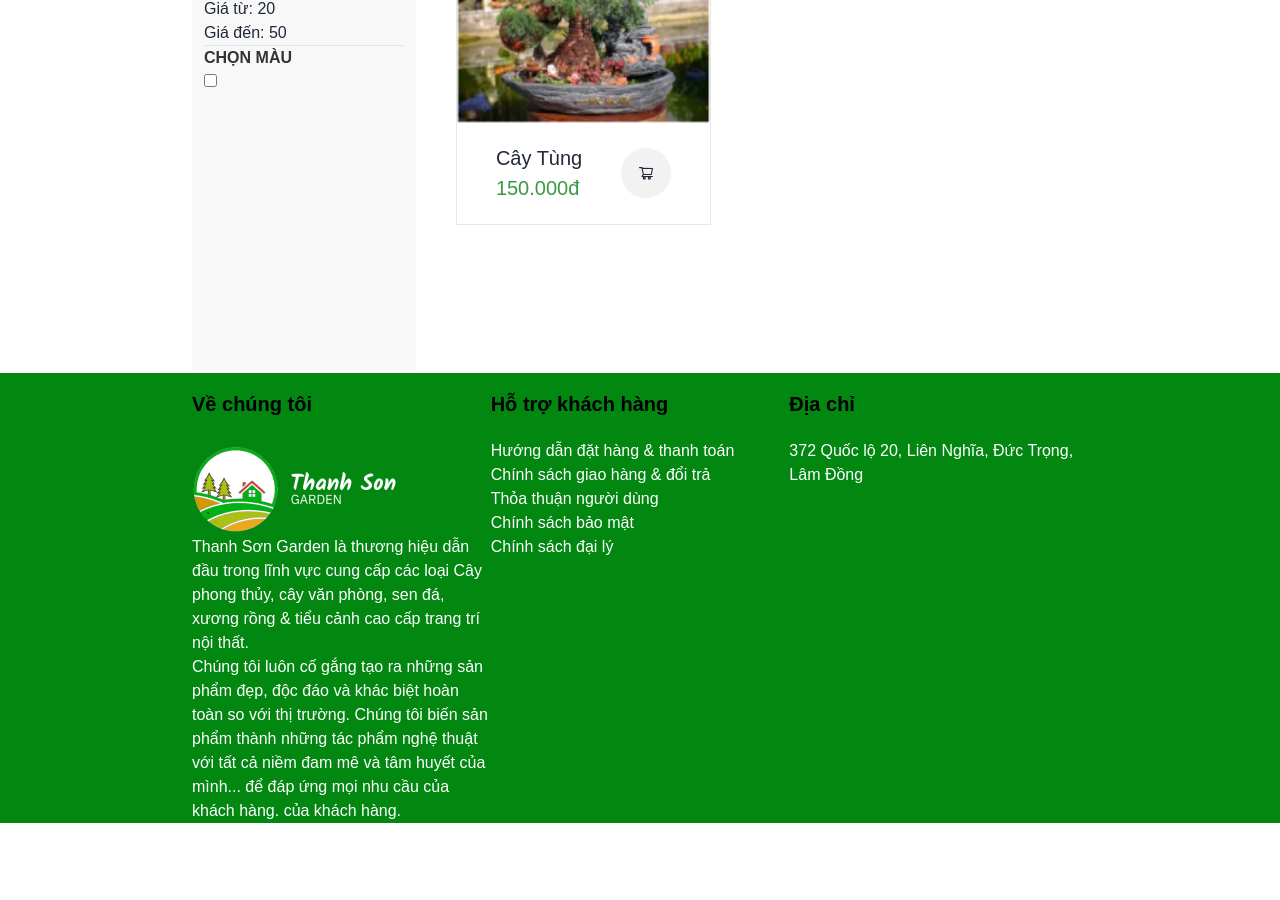
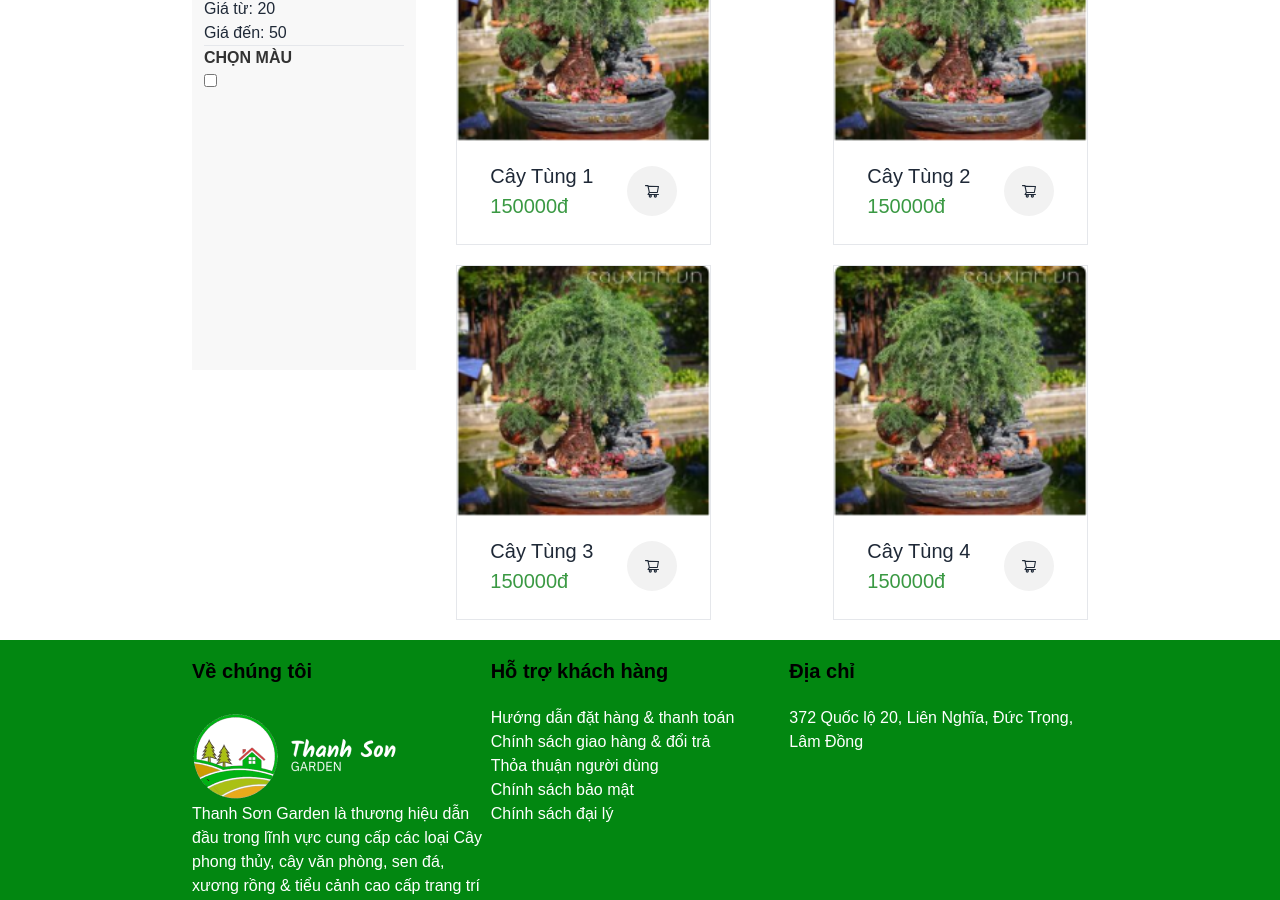
Before and after one commit to Capstone-Bonsai/bonsai_FE, a React (Vite) app: page /product in a window 1280 px wide. Shown: the part 400-1300 px from the top of the page. Before the commit the page ends 1223 px from the top, so only its background shows below. Built offline with nearby package versions, Linux system fonts and the light colour scheme.

Commit message:
product to detail

```diff
--- a/src/data/TopProducts.js
+++ b/src/data/TopProducts.js
@@ -1,6 +1,7 @@
 import testProduct from "../assets/testProduct.png";
 import bonsaiOfficeImage from "../assets/bonsai_office.png";
-import cayTung from "../assets/cay-tung.png";
+import CayTung from "../assets/cay-tung.png";
+
 const topProducts = [
   {
     id: 1,
@@ -89,9 +90,38 @@ const productDetailImage = {
       image: testProduct,
     },
     { id: 2, image: bonsaiOfficeImage },
-    { id: 3, image: cayTung },
-    { id: 4, image: cayTung },
+    { id: 3, image: CayTung },
+    { id: 4, image: CayTung },
   ],
 };
 
-export { topProducts, bonsaiOffice, productDetailImage };
+
+const productList = [
+  {
+    productId: 1,
+    name: "Cây Tùng 1",
+    price: 150000,
+    image: CayTung,
+  },
+  {
+    productId: 2,
+    name: "Cây Tùng 2",
+    price: 150000,
+    image: CayTung,
+  },
+  {
+    productId: 3,
+    name: "Cây Tùng 3",
+    price: 150000,
+    image: CayTung,
+  },
+  {
+    productId: 4,
+    name: "Cây Tùng 4",
+    price: 150000,
+    image: CayTung,
+  },
+];
+
+
+export { topProducts, bonsaiOffice, productDetailImage, productList };
--- a/src/pages/Product/Product.jsx
+++ b/src/pages/Product/Product.jsx
@@ -3,6 +3,7 @@ import { Pagination, Slider } from "antd";
 import "../HomePage/styleHome.css";
 import { Link } from "react-router-dom";
 import CayTung from "../../assets/cay-tung.png";
+import {productList} from '../../data/TopProducts'
 import { ShoppingCartOutlined } from "@ant-design/icons";
 function Product() {
   const [priceRange, setPriceRange] = useState([20, 50]);
@@ -11,23 +12,8 @@ function Product() {
     setPriceRange(value);
   };
 
-  const productList = [
-    {
-      id: 1,
-      name: "Cây Tùng",
-      price: 150000,
-      image: CayTung,
-    },
-    {
-      id: 1,
-      name: "Cây Tùng",
-      price: 150000,
-      image: CayTung,
-    },
-  ];
-
   return (
-    <div>
+    <div className="mb-5">
       <div className="border-b py-2">
         <div className="w-[70%] m-auto mt-2">Trang chủ &gt; Sản phẩm</div>
       </div>
@@ -67,24 +53,32 @@ function Product() {
             </div>
           </div>
         </div>
-        <div className="w-[75%] pl-10 ">
-          <div className="w-[255px] h-[355px] border">
-            <img className="w-full" src={CayTung} alt="" height={255} />
-            <div className="flex items-center justify-evenly">
-              <div className=" py-5 text-[20px]">
-                <div>Cây Tùng</div>
-                <div className="text-[#3a9943]">150.000đ</div>
+        <div className="w-[75%] pl-10 flex flex-wrap justify-between">
+          {productList.map((product) => (
+            <Link
+              to={`/productDetail/${product.productId}`}
+              key={product.productId}
+              className="w-[255px] h-[355px] border mt-5"
+            >
+              <img
+                className="bg-cover bg-no-repeat w-full h-[250px]"
+                src={product.image}
+              />
+              <div className="flex items-center justify-evenly">
+                <div className="py-5 text-[20px]">
+                  <div>{product.name}</div>
+                  <div className="text-[#3a9943]">{product.price}đ</div>
+                </div>
+                <button className="bg-[#f2f2f2] w-[50px] h-[50px] flex justify-center items-center rounded-full hover:text-[#ffffff] hover:bg-[#3a9943]">
+                  <ShoppingCartOutlined />
+                </button>
               </div>
-              <button className="bg-[#f2f2f2] w-[50px] h-[50px] flex justify-center items-center rounded-full hover:text-[#ffffff] hover:bg-[#3a9943]">
-                <ShoppingCartOutlined />
-              </button>
-            </div>
-          </div>
+            </Link>
+          ))}
         </div>
       </div>
     </div>
   );
 }
 
-
 export default Product;
--- a/src/pages/Product/ProductDetail.jsx
+++ b/src/pages/Product/ProductDetail.jsx
@@ -1,15 +1,24 @@
-import React, { useState } from "react";
+import React, { useEffect, useState } from "react";
 import CayTung from "../../assets/cay-tung.png";
 import { productDetailImage } from "../../data/TopProducts";
-import { Link } from "react-router-dom";
+import { Link, useParams } from "react-router-dom";
 import { Col, InputNumber, Row, Slider, Space } from "antd";
+import { useDispatch, useSelector } from "react-redux";
+import { fetchProductById } from "../../redux/productSlice";
 
 function ProductDetail() {
   const [currentImage, setCurrentImage] = useState(1);
+
+  const dispatch = useDispatch();
+  const { productId } = useParams();
+  useEffect(() => {
+    dispatch(fetchProductById(productId));
+  }, [productId]);
+  const productDetail = useSelector((state) => state.product.productById);
+
   const imageDetail = productDetailImage.image.find(
     (img) => img.id === currentImage
   );
-  console.log(imageDetail);
   const handleImageClick = (newImageId) => {
     setCurrentImage(newImageId);
   };
@@ -18,6 +27,7 @@ function ProductDetail() {
   const onChange = (newValue) => {
     setInputValue(newValue);
   };
+
   return (
     <div>
       <div className="border-b py-2">
@@ -58,7 +68,7 @@ function ProductDetail() {
               Tags: <Link>Cây, Hạt ,...</Link>
             </div>
             <div className="text-[24px] text-[#333333]">
-              Lorem ipsum indoor plants
+              {productDetail.name}
             </div>
             <div className="text-[#3a9943] text-[32px] font-bold">150.000đ</div>
           </div>
--- a/src/redux/productSlice.js
+++ b/src/redux/productSlice.js
@@ -1,11 +1,28 @@
 import { createAsyncThunk, createSlice } from "@reduxjs/toolkit";
 import axios from "axios";
 import { topProducts, bonsaiOffice } from "../data/TopProducts";
-
+import { productList } from "../data/TopProducts";
 export const fetchTopProducts = createAsyncThunk(
   "product/fetchTopProducts",
   async () => {
     return topProducts;
+  }
+);
+
+export const fetchProductById = createAsyncThunk(
+  "product/fetchProductById",
+  async (productId) => {
+    try {
+      const product = productList.find((p) => p.productId == productId);
+      console.log(product);
+      if (product) {
+        return product;
+      } else {
+        throw new Error("Product not found");
+      }
+    } catch (error) {
+      throw error;
+    }
   }
 );
 
@@ -19,6 +36,7 @@ export const fetchBonsaiOffice = createAsyncThunk(
 const initialState = {
   topProductDTO: [],
   bonsaiOfficeDTO: [],
+  productById: [],
   msg: "",
   token: null,
 };
@@ -36,33 +54,27 @@ const productSlice = createSlice({
   },
   extraReducers: (builder) => {
     builder.addCase(fetchTopProducts.pending, (state) => {
-      // Xử lý khi đang chờ
       state.msg = "Loading...";
     });
 
     builder.addCase(fetchTopProducts.fulfilled, (state, action) => {
-      // Xử lý khi thành công
       state.topProductDTO = action.payload;
       state.msg = "Data loaded successfully";
     });
 
     builder.addCase(fetchTopProducts.rejected, (state) => {
-      // Xử lý khi bị từ chối
       state.msg = "Error loading data";
     });
-    builder.addCase(fetchBonsaiOffice.pending, (state) => {
-      // Xử lý khi đang chờ
+    builder.addCase(fetchProductById.pending, (state) => {
       state.msg = "Loading...";
     });
 
-    builder.addCase(fetchBonsaiOffice.fulfilled, (state, action) => {
-      // Xử lý khi thành công
-      state.bonsaiOfficeDTO = action.payload;
+    builder.addCase(fetchProductById.fulfilled, (state, action) => {
+      state.productById = action.payload;
       state.msg = "Data loaded successfully";
     });
 
-    builder.addCase(fetchBonsaiOffice.rejected, (state) => {
-      // Xử lý khi bị từ chối
+    builder.addCase(fetchProductById.rejected, (state) => {
       state.msg = "Error loading data";
     });
   },
--- a/src/router/Router.jsx
+++ b/src/router/Router.jsx
@@ -16,7 +16,7 @@ function Router() {
       element: <Product />,
     },
     {
-      path: "/productDetail",
+      path: "/productDetail/:productId",
       element: <ProductDetail />,
     },
     {
```
